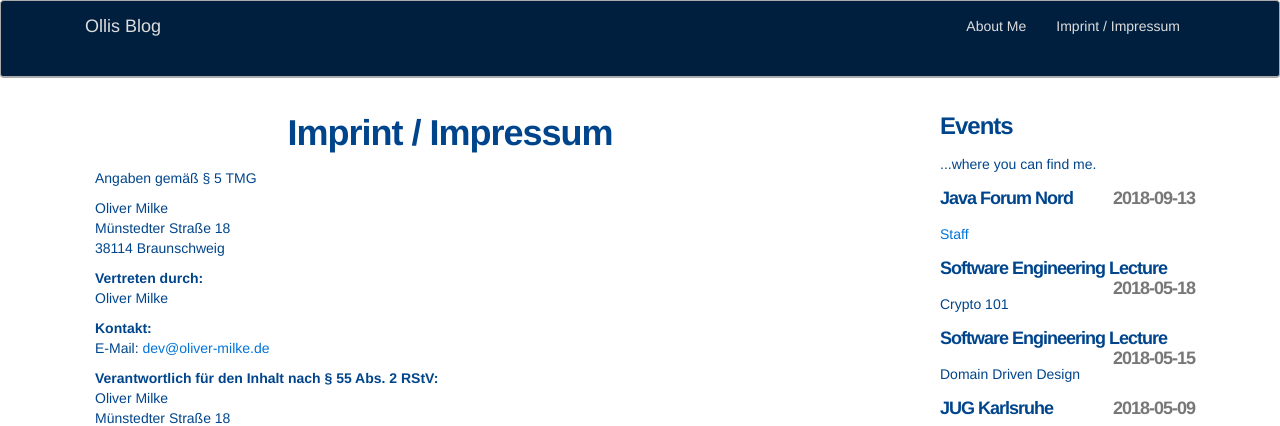
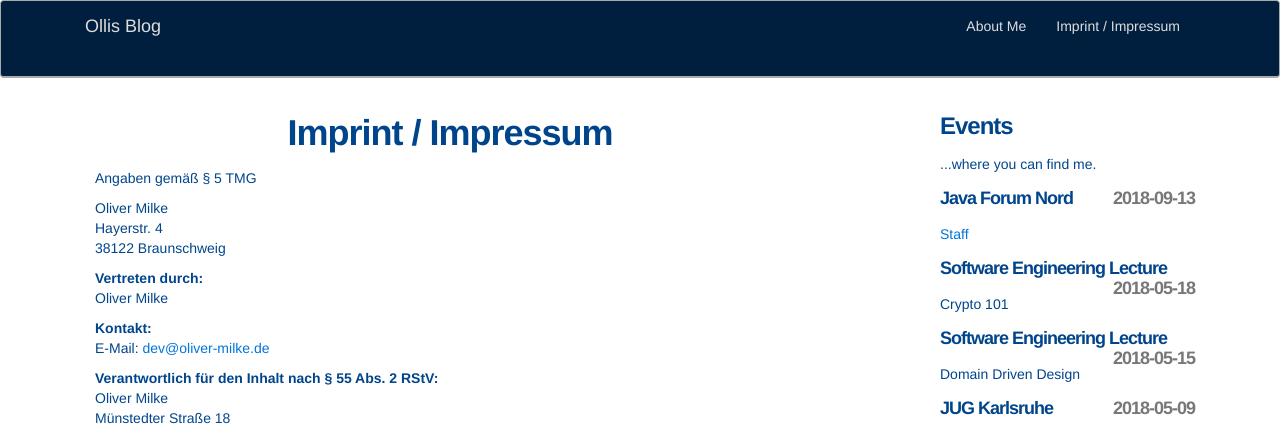
Before and after one commit to omilke/omilke.github.io, a Jekyll site: the page built from imprint.md, in a window 1280 px wide and 900 px high. Shown: the top 426 px of the window. Built offline with Jekyll 4.4.1, drawn with Linux system fonts in a browser that asks for light colours.

Commit message:
update address

```diff
--- a/imprint.md
+++ b/imprint.md
@@ -6,8 +6,8 @@ permalink: /imprint/
 
 <div class='impressum'>
 <p>Angaben gemäß § 5 TMG</p><p>Oliver Milke <br>
-Münstedter Straße 18<br>
-38114 Braunschweig <br>
+Hayerstr. 4<br>
+38122 Braunschweig <br>
 </p>
 <p> <strong>Vertreten durch: </strong><br>
 Oliver Milke<br>
```
